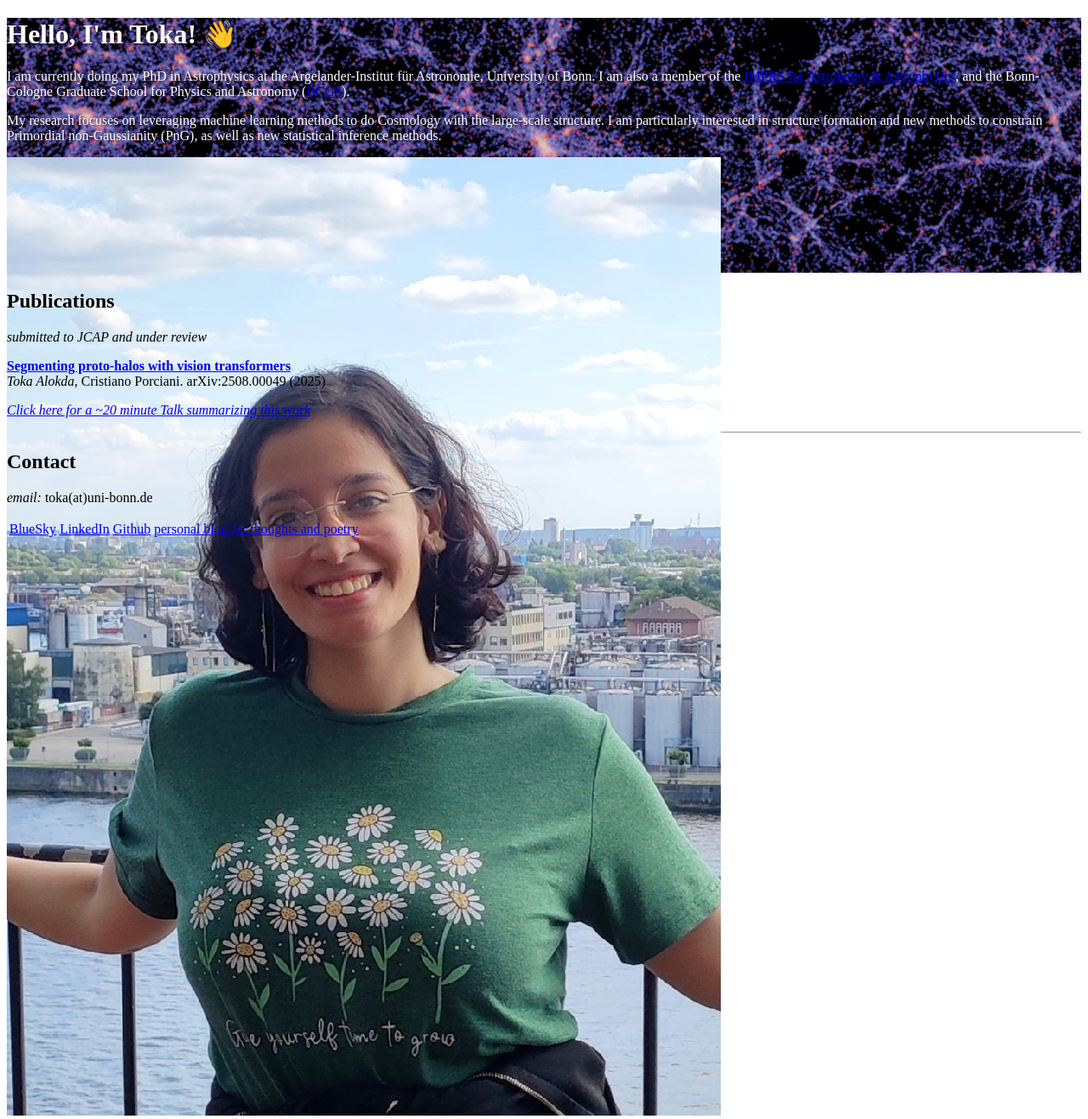
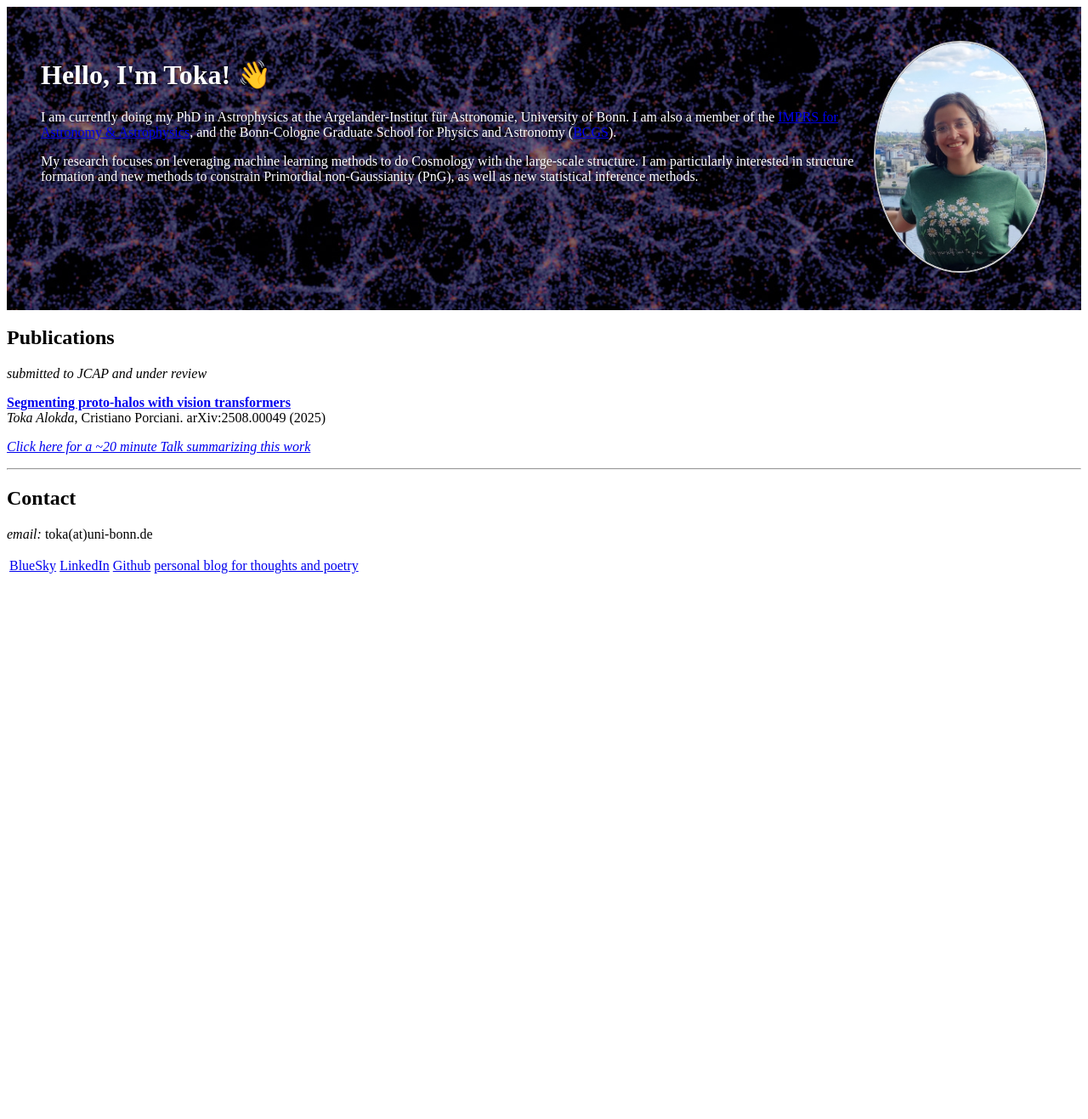
Before and after one commit to tokaalokda/tokaalokda.github.io, a Jekyll site: the page built from index.md, in a window 1280 px wide. Shown: the whole page at 85% size. Built offline with Jekyll 4.4.1, drawn with Linux system fonts in a browser that asks for light colours; after the commit the page ends 900 px from its top, so only the background shows below that.

Commit message:
Enhance hero section styles with overlay and layout

```diff
--- a/assets/css/custom.css
+++ b/assets/css/custom.css
@@ -1,15 +1,60 @@
-/* custom.css */
-
+/* Hero background */
 .hero {
-  background-image: url('/assets/images/bkg.jpg'); /* path to your image */
+  background-image: url('/assets/images/bkg.jpg'); /* your background image */
   background-size: cover;
   background-position: center;
   background-repeat: no-repeat;
-  height: 300px; /* adjust as needed */
+  padding: 40px;
+  color: white;
+  position: relative;
 }
 
+/* Optional dark overlay for readability */
+.hero::before {
+  content: "";
+  position: absolute;
+  top: 0; left: 0;
+  width: 100%; height: 100%;
+  background-color: rgba(0,0,0,0.4); /* dark overlay */
+  z-index: 0;
+}
+
+/* Hero content: text and image side by side */
+.hero-content {
+  display: flex;
+  align-items: flex-start;
+  gap: 20px;
+  position: relative; /* above overlay */
+  z-index: 1;
+}
+
+/* Left text section */
+.hero-text {
+  flex: 1;
+}
+
+/* Right image section */
+.hero-image img {
+  width: 200px;
+  border-radius: 50%;
+  border: 2px solid #ccc;
+}
+
+/* Text readability */
 .hero h1,
 .hero p {
-  color: white; /* make text readable on your image */
   text-shadow: 1px 1px 2px rgba(0,0,0,0.6);
 }
+
+/* Optional: responsive layout for mobile */
+@media screen and (max-width: 768px) {
+  .hero-content {
+    flex-direction: column;
+    align-items: center;
+    text-align: center;
+  }
+
+  .hero-image img {
+    margin-top: 20px;
+  }
+}
```
